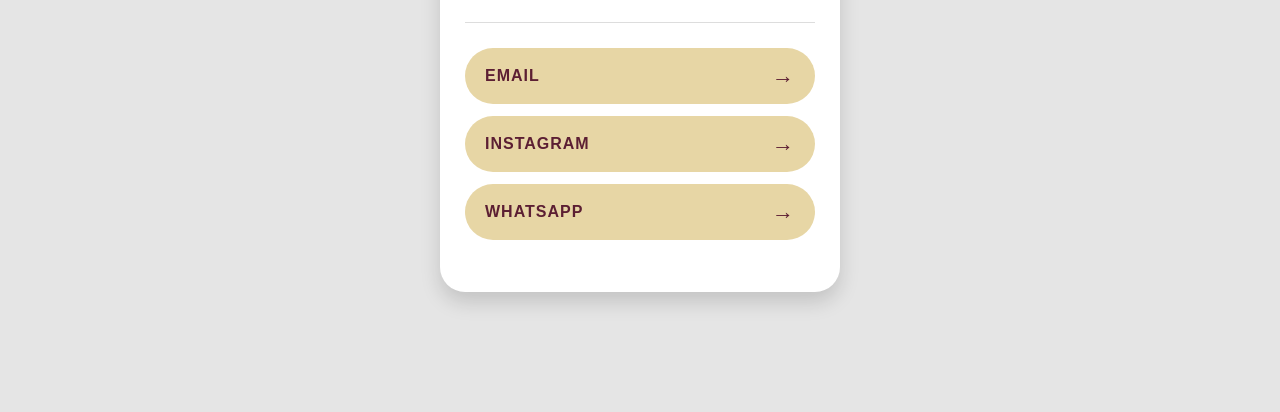
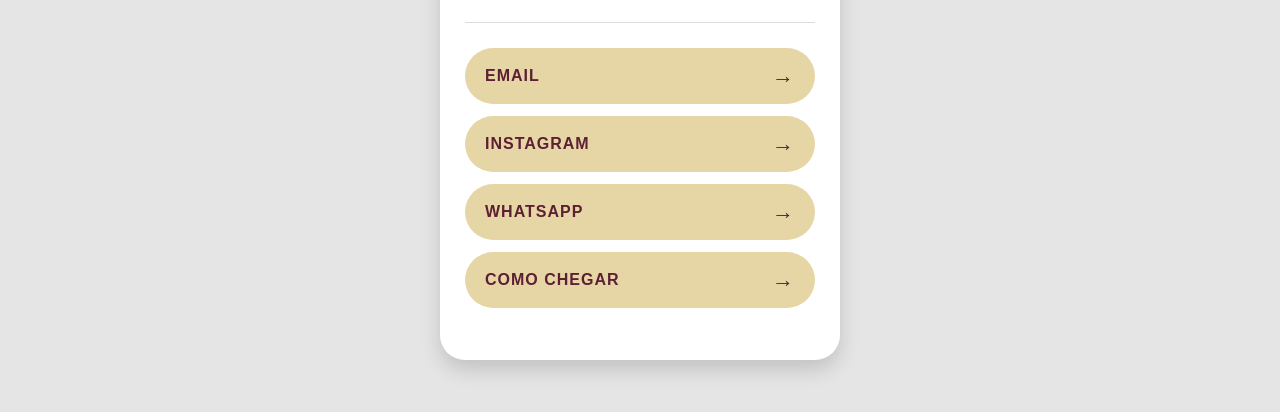
Before and after one commit to atendimentoluisppci/Cartao-virtual, a plain HTML site: page index.html in a window 1280 px wide. Shown: the part 294-706 px from the top of the page. Drawn offline with Linux system fonts and the light colour scheme.

Commit message:
Update index.html

```diff
--- a/index.html
+++ b/index.html
@@ -143,6 +143,11 @@
 <span class="seta">→</span>
 </a>
 
+<a class="botao" href="endereco.html">
+COMO CHEGAR
+<span class="seta">→</span>
+</a>
+
 </div>
 
 </body>
```
